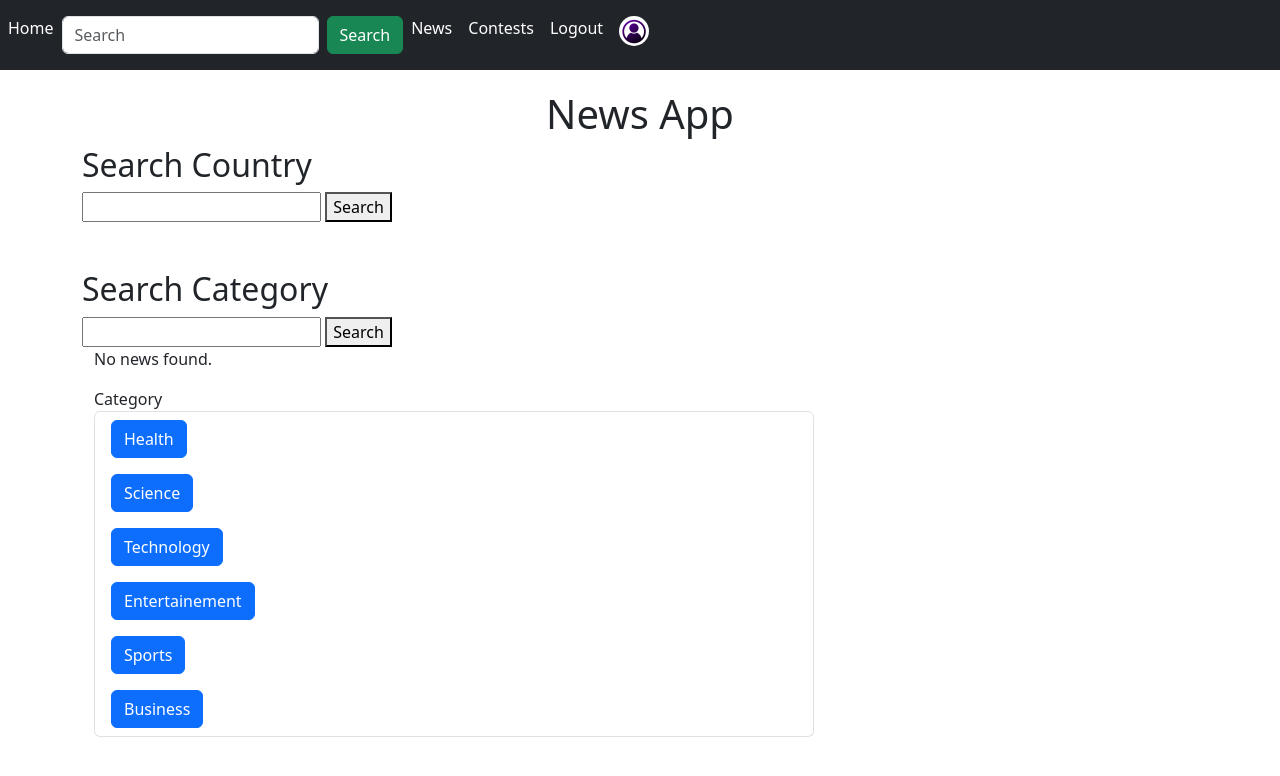
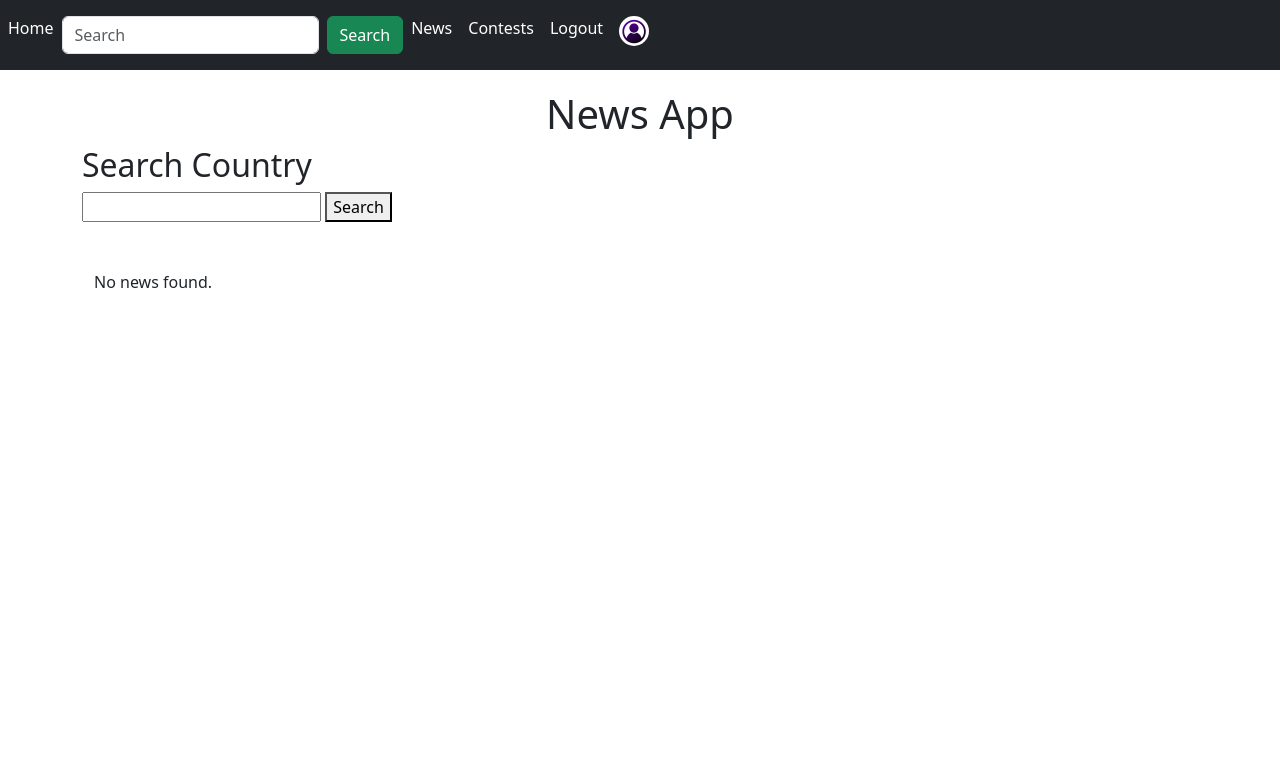
Before and after one commit to Jahnavi1807/social_media, a Django app: page /news/ in a window 1280 px wide. Shown: the top 776 px of the page. Run offline with Django 4.2, Linux system fonts and the light colour scheme; data that the repository does not hold is empty; some libraries are stand-ins or nearby versions.

Commit message:
editied news_api

```diff
--- a/App_Posts/views.py
+++ b/App_Posts/views.py
@@ -32,6 +32,7 @@ def home(request):
     context = {'title': 'Home Page', 'search': search, 'result': result,'posts':posts, 'liked_post_list':liked_post_list}
     return render(request, 'App_Posts/home.html', context)
 
+
 @login_required
 def liked(request, pk):
     post = Post.objects.get(pk= pk)
@@ -51,6 +52,9 @@ def unliked(request,pk):
 
 
 
+
+
+
 def search_news(request):
     query = request.GET.get('query')
     api_key = settings.TIDALWAVES_API_KEY
--- a/news_api/views.py
+++ b/news_api/views.py
@@ -5,19 +5,20 @@ API_KEY = 'ab547a533c5c41659e5e03d2132abdc3'
 
 def news(request):
 	country = request.GET.get('country')
-	category = request.GET.get('category')
+	# category = request.GET.get('category')
 
-	if country:
+	# if country:
 
-		url = f'https://newsapi.org/v2/top-headlines?country={country}&apikey={API_KEY}'
-		response = requests.get(url)
-		data = response.json()
-		articles = data['articles']
-	else:
-		url = f'https://newsapi.org/v2/top-headlines?category={category}&apikey={API_KEY}'
-		response = requests.get(url)
-		data = response.json()
-		articles = data['articles']
+	url = f'https://newsapi.org/v2/top-headlines?country={country}&category=technology&apikey={API_KEY}'
+	response = requests.get(url)
+	data = response.json()
+	articles = data['articles']
+
+	# else:
+	# 	url = f'https://newsapi.org/v2/top-headlines?category={category}&apikey={API_KEY}'
+	# 	response = requests.get(url)
+	# 	data = response.json()
+	# 	articles = data['articles']
 
 
 	context = {
--- a/templates/news_api/news_home.html
+++ b/templates/news_api/news_home.html
@@ -22,11 +22,11 @@
   <br>
   <br>
 
-  <h2>Search Category </h2>
+  <!-- <h2>Search Category </h2>
   <form accept="" method="get">
     <input type="text" name="category">
     <button type="submit" value="search">Search</button>
-  </form>
+  </form> -->
 
 
   <div class="container">
@@ -54,15 +54,15 @@
 <p>No news found.</p>
 {% endif %}
 
-      <div class="col-md-8">
+      <!-- <div class="col-md-8">
         Category
-        <ul class="list-group">
-          <li class="list-group-item"><a class="btn btn-primary" href="{% url 'news_api:news' %}?category=Health">Health</a></li>
-          <li class="list-group-item"><a class= "btn btn-primary" href="{% url 'news_api:news' %}?category=Science">Science</a></li>
-          <li class="list-group-item"><a class= "btn btn-primary" href="{% url 'news_api:news' %}?category=technology">Technology</a></li>
-          <li class="list-group-item"><a class= "btn btn-primary" href="{% url 'news_api:news' %}?category=Entertainement">Entertainement</a></li>
+        <ul class="list-group"> -->
+          <!-- <li class="list-group-item"><a class="btn btn-primary" href="{% url 'news_api:news' %}?category=Health">Health</a></li>
+          <li class="list-group-item"><a class= "btn btn-primary" href="{% url 'news_api:news' %}?category=Science">Science</a></li> -->
+          <!-- <li class="list-group-item"><a class= "btn btn-primary" href="{% url 'news_api:news' %}?category=technology">Technology</a></li> -->
+          <!-- <li class="list-group-item"><a class= "btn btn-primary" href="{% url 'news_api:news' %}?category=Entertainement">Entertainement</a></li>
           <li class="list-group-item"><a class= "btn btn-primary" href="{% url 'news_api:news' %}?category=Sports">Sports</a></li>
-          <li class="list-group-item"><a class= "btn btn-primary" href="{% url 'news_api:news' %}?category=Business">Business</a></li>
+          <li class="list-group-item"><a class= "btn btn-primary" href="{% url 'news_api:news' %}?category=Business">Business</a></li> -->
 
         </ul>
       </div>
```
